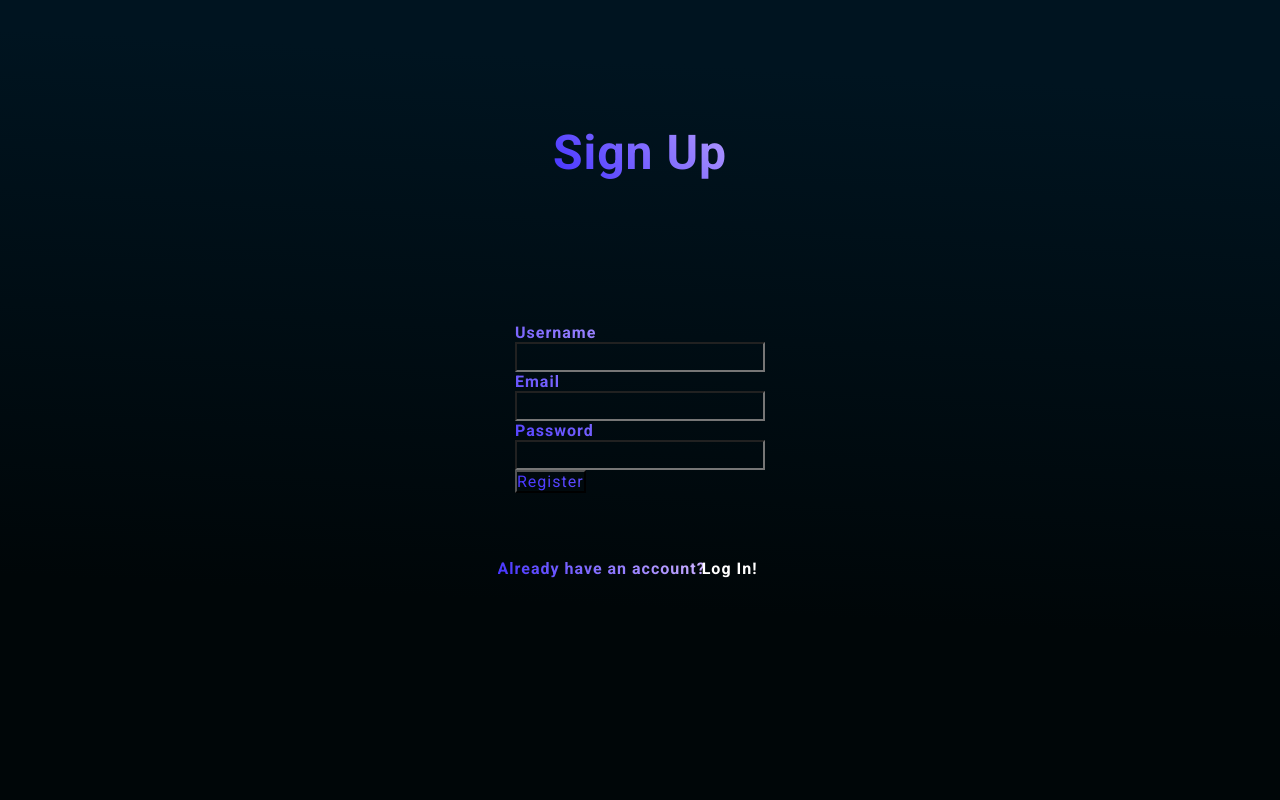
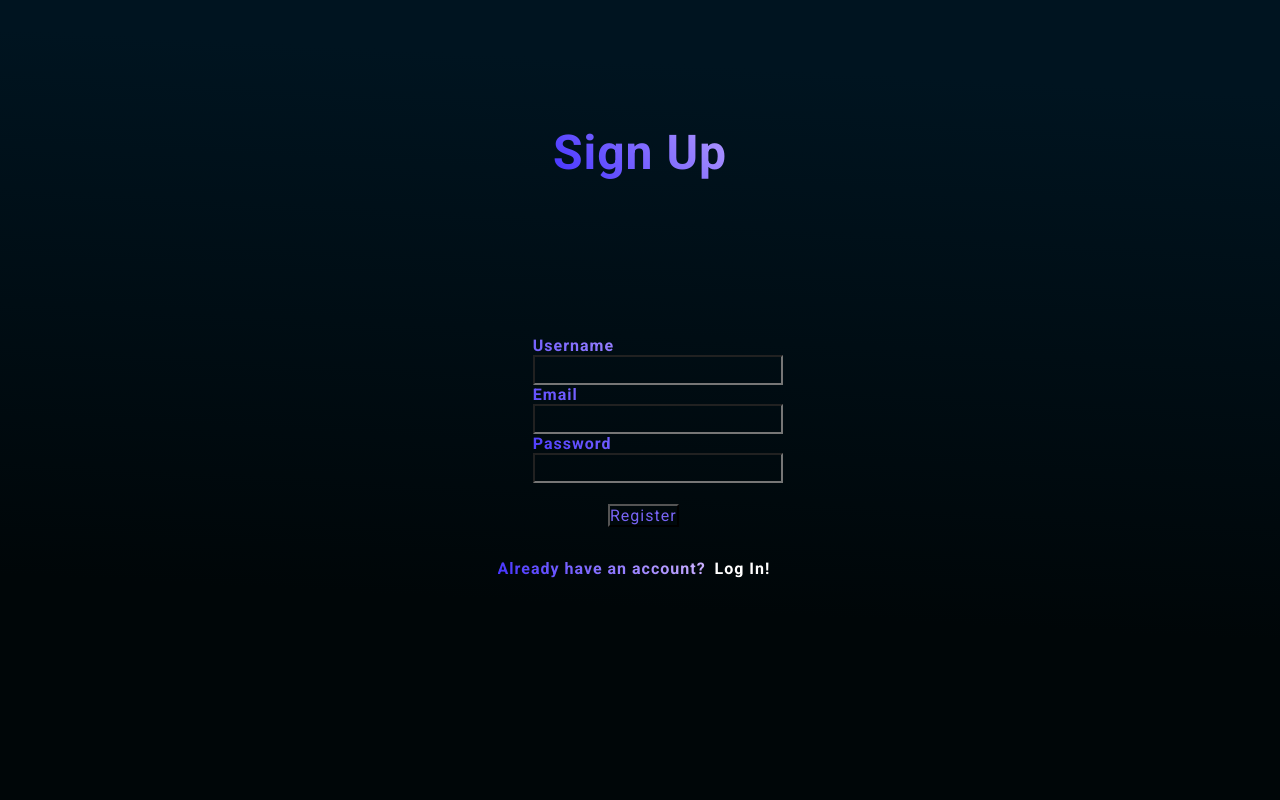
Before and after one commit to KieferPln/Webtech, a PHP site: page /login/registration.php in a window 1280 px wide. Run offline with PHP 8.4, Linux system fonts and the light colour scheme; some web fonts are replaced.

Commit message:
meer login styling en firefox fix

```diff
--- a/login/index.php
+++ b/login/index.php
@@ -56,8 +56,10 @@
 				<!-- </div> -->
 					<br>
 				<!-- <div class="form-group"> -->
-					<button class="btn btn-primary form-control" name="login">Log In</button>
 
+				</div>
+				<div class='login_button_place'>
+				<button style='color:#7864f5' name="login">Log In</button>
 				</div>
 			</form>
 			<div class="login_button">
--- a/login/registration.php
+++ b/login/registration.php
@@ -45,8 +45,12 @@
 				<!-- </div> -->
 				<br/>
 				<!-- <div class="form-group"> -->
-					<button class="btn btn-primary form-control" name="register">Register</button>
 				</div>
+
+				<div class='register_button_place'>
+				<button style='color:#7864f5' name="register">Register</button>
+				</div>
+
 				<div class="login_button">
 				<p>Already have an account?<p>
 				</div>
--- a/login/styles_reg.css
+++ b/login/styles_reg.css
@@ -32,8 +32,20 @@
   -webkit-text-fill-color: transparent;
   margin-left: var(--gutter-s);
   -webkit-background-clip: text;
-  -webkit-text-fill-color: transparent;
+  -webkit-transform: translate(-50%, -50%);
   z-index: 1;
+}
+
+.login_button_place {
+  position: fixed;
+  top: 58%;
+  left: 48%;
+}
+
+.register_button_place {
+  position: fixed;
+  top: 63%;
+  left: 47.5%;
 }
 
 .login_button {
@@ -55,7 +67,7 @@
   -webkit-text-fill-color: transparent;
   margin-left: var(--gutter-s);
   -webkit-background-clip: text;
-  -webkit-text-fill-color: transparent;
+  -webkit-transform: translate(-50%, -50%);
   z-index: 1;
 }
 
@@ -63,7 +75,7 @@
 
   position: fixed;
   top: 70%;
-  left: 57%;
+  left: 58%;
   transform: translate(-50%, -50%);
   font-size: 1em;
   color: rgb(221, 221, 221);
@@ -78,7 +90,7 @@
   -webkit-text-fill-color: transparent;
   margin-left: var(--gutter-s);
   -webkit-background-clip: text;
-  -webkit-text-fill-color: transparent;
+  -webkit-transform: translate(-50%, -50%);
   z-index: 1;
 }
 
@@ -100,7 +112,7 @@
   -webkit-text-fill-color: transparent;
   margin-left: var(--gutter-s);
   -webkit-background-clip: text;
-  -webkit-text-fill-color: transparent;
+  -webkit-transform: translate(-50%, -50%);
   z-index: 1;
 }
 
@@ -110,10 +122,9 @@
 
 .text_login {
   position: fixed;
-  top: 50%;
-  left: 50%;
-  transform: translate(-50%, -50%);
-
+  top: 40%;
+  left: 41%;
+  font-size: 1em;
   color: rgb(221, 221, 221);
   font-weight: 700;
   width: fit-content;
@@ -127,7 +138,6 @@
   -webkit-text-fill-color: transparent;
   margin-left: var(--gutter-s);
   -webkit-background-clip: text;
-  -webkit-text-fill-color: transparent;
   z-index: 1;
 }
 
@@ -194,8 +204,8 @@
 }
 
 input:-webkit-autofill {
--webkit-box-shadow: 0 0 0px 1000px black inset !important;
--webkit-text-fill-color: white !important;
+-webkit-box-shadow: 0 0 0px 1000px #000b11 inset !important;
+-webkit-text-fill-color: #7663f5 !important;
 }
 
 #text-box-input {
```
